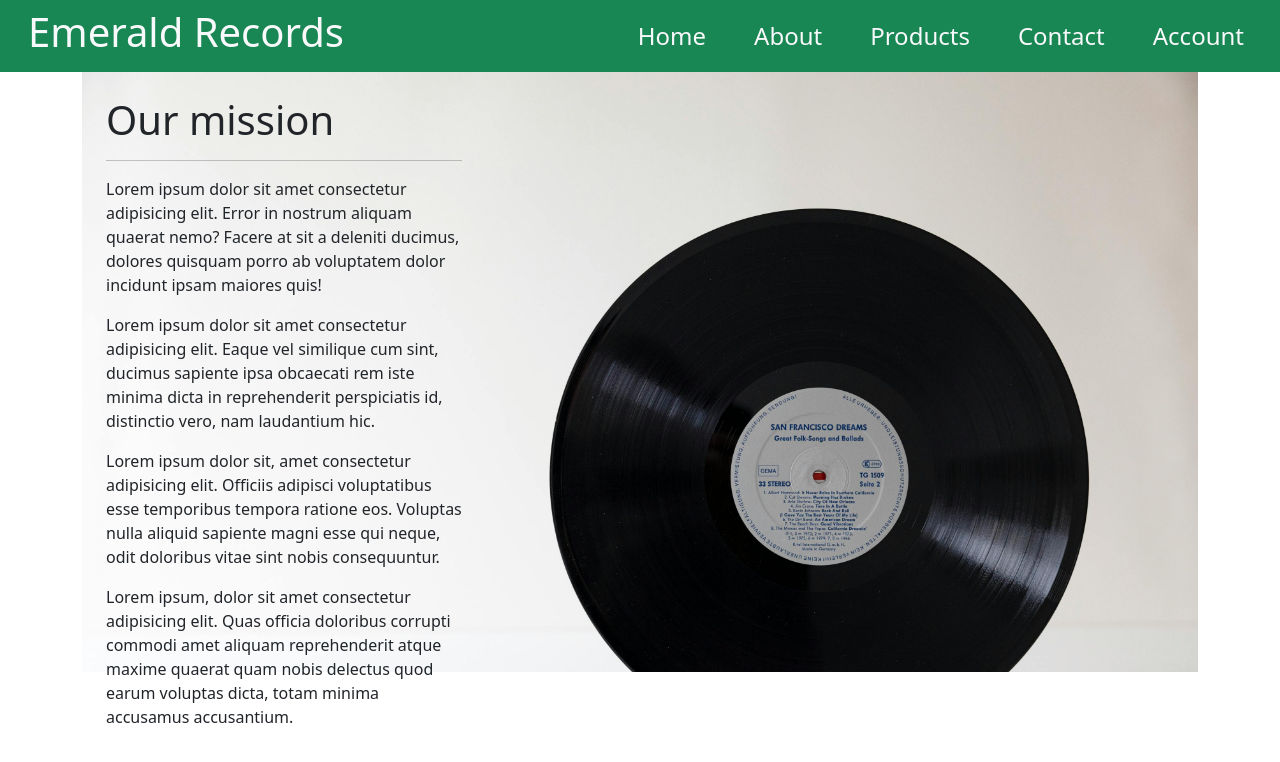
After one commit to JakeDelaney/PHP-eCommerce-Project, a PHP site: page /about.php in a window 1280 px wide. The commit adds this page. Shown: the top 762 px of the page. Run offline with PHP 8.4, Linux system fonts and the light colour scheme.

Commit message:
Add about page content
Add text content to about page, and apply background image through css

```diff
--- a/assets/css/style.css
+++ b/assets/css/style.css
@@ -1,3 +1,10 @@
 img {
     border: 3px solid black;
 }
+
+.bg-img {
+    background-image: url("../img/background.jpg");
+    background-repeat: no-repeat;
+    background-size: cover;
+    height: 600px;
+}
--- /dev/null
+++ b/public/about.php
@@ -0,0 +1,25 @@
+<?php
+require_once("../templates/header.php");
+?>
+
+<title>About page</title>
+</head>
+<body>
+    <?php
+    require_once("../templates/navbar.php");
+    ?>
+
+    <div class="container">
+        <div class="bg-img p-4">
+            <div class="col-4">
+                <h1>Our mission</h1>
+                <hr>
+                <p>Lorem ipsum dolor sit amet consectetur adipisicing elit. Error in nostrum aliquam quaerat nemo? Facere at sit a deleniti ducimus, dolores quisquam porro ab voluptatem dolor incidunt ipsam maiores quis!</p>
+                <p>Lorem ipsum dolor sit amet consectetur adipisicing elit. Eaque vel similique cum sint, ducimus sapiente ipsa obcaecati rem iste minima dicta in reprehenderit perspiciatis id, distinctio vero, nam laudantium hic.</p>
+                <p>Lorem ipsum dolor sit, amet consectetur adipisicing elit. Officiis adipisci voluptatibus esse temporibus tempora ratione eos. Voluptas nulla aliquid sapiente magni esse qui neque, odit doloribus vitae sint nobis consequuntur.</p>
+                <p>Lorem ipsum, dolor sit amet consectetur adipisicing elit. Quas officia doloribus corrupti commodi amet aliquam reprehenderit atque maxime quaerat quam nobis delectus quod earum voluptas dicta, totam minima accusamus accusantium.</p>
+            </div>
+        </div>
+    </div>
+</body>
+</html>
--- a/public/index.php
+++ b/public/index.php
@@ -2,7 +2,7 @@
 require_once("../templates/header.php");
 ?>
 
-    <title>Home page</title>
+<title>Home page</title>
 </head>
 <body>
     <?php
--- a/templates/navbar.php
+++ b/templates/navbar.php
@@ -3,7 +3,7 @@
     <h1 class="text-light ms-3">Emerald Records</h1>
         <div class="navbar-nav h4">
             <a class="nav-link text-light active mx-3" href="index.php">Home</a>
-            <a class="nav-link text-light mx-3" href="">About</a>
+            <a class="nav-link text-light mx-3" href="about.php">About</a>
             <a class="nav-link text-light mx-3" href="">Products</a>
             <a class="nav-link text-light mx-3" href="">Contact</a>
             <a class="nav-link text-light mx-3" href="">Account</a>
```
Also changed, not shown: assets/img/background.jpg (added).
